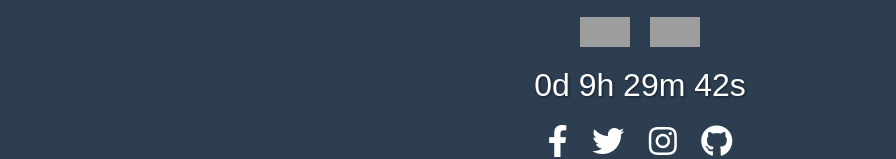
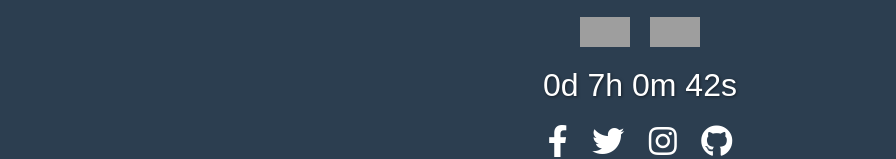
Before and after one commit to MieRebus/live, a plain HTML site: page index.html in a window 1280 px wide. Shown: the part 377-536 px from the top of the page, without its empty margins (0-896 px from the left). Drawn offline with Linux system fonts and the light colour scheme; grey boxes are pictures that could not be loaded.

Commit message:
Update index.html

```diff
--- a/index.html
+++ b/index.html
@@ -98,7 +98,7 @@
     </div>
 
     <script>
-            const countdownDate = new Date("2025-03-20T16:00:00").getTime();
+            const countdownDate = new Date("2025-03-20T13:31:00").getTime();
 
         function updateDisplay() {
         const now = new Date().getTime();
```
